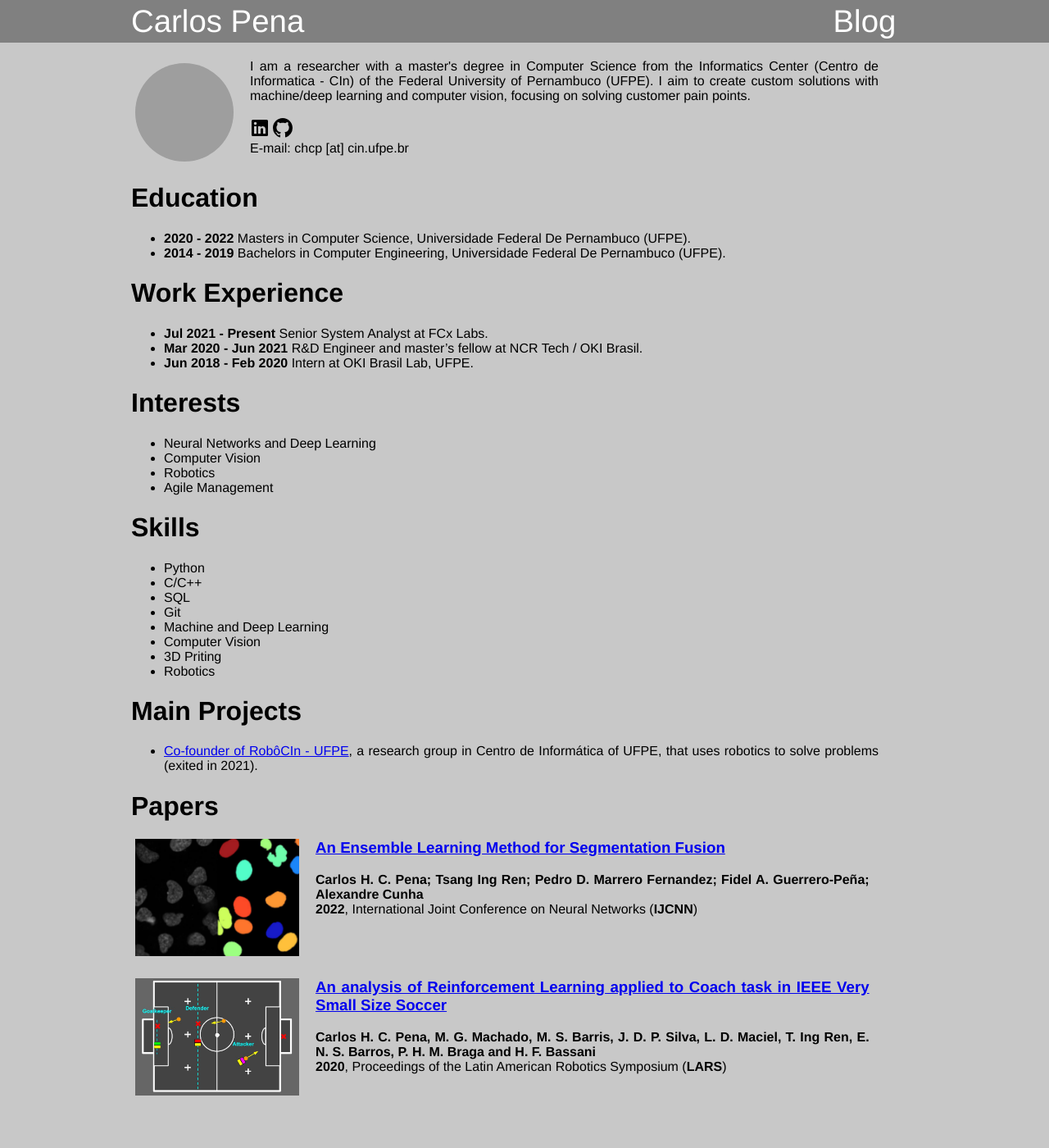
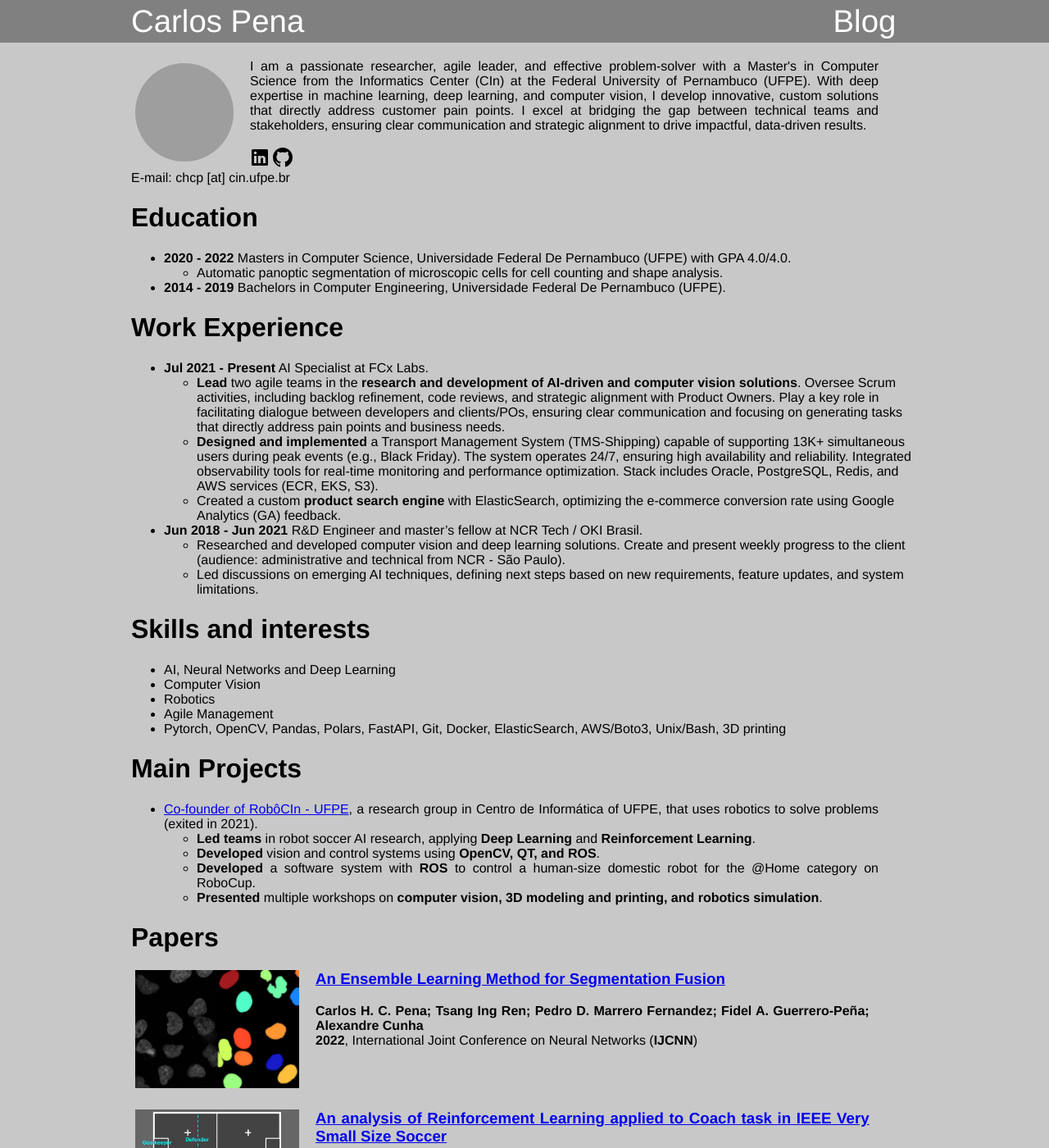
Before and after one commit to CarlosPena00/carlospena00.github.io, a Jekyll site: the page built from pages/index.md, in a window 1280 px wide and 1400 px high. Shown: the whole window at 82% size. Built offline with Jekyll 4.4.1, drawn with Linux system fonts in a browser that asks for light colours; some of the changed text lies outside the part shown; grey boxes are pictures that could not be loaded.

Commit message:
blog(me): Improve my summary in home page

```diff
--- a/pages/index.md
+++ b/pages/index.md
@@ -10,7 +10,7 @@ order: 1
 <div class="profile">
     <img class="avatar" src="https://avatars.githubusercontent.com/u/14184997">
     <div class="profiletext">
-    I am a researcher with a master's degree in Computer Science from the Informatics Center (Centro de Informatica - CIn) of the Federal University of Pernambuco (UFPE). I aim to create custom solutions with machine/deep learning and computer vision, focusing on solving customer pain points.
+    I am a passionate researcher, agile leader, and effective problem-solver with a Master's in Computer Science from the Informatics Center (CIn) at the Federal University of Pernambuco (UFPE). With deep expertise in machine learning, deep learning, and computer vision, I develop innovative, custom solutions that directly address customer pain points. I excel at bridging the gap between technical teams and stakeholders, ensuring clear communication and strategic alignment to drive impactful, data-driven results.
     <br><br>
     <a href="https://www.linkedin.com/in/chcp" target="_blank"><svg width="24" height="24" viewBox="0 0 24 24" ><path d="M20.5 2h-17A1.5 1.5 0 002 3.5v17A1.5 1.5 0 003.5 22h17a1.5 1.5 0 001.5-1.5v-17A1.5 1.5 0 0020.5 2zM8 19H5v-9h3zM6.5 8.25A1.75 1.75 0 118.3 6.5a1.78 1.78 0 01-1.8 1.75zM19 19h-3v-4.74c0-1.42-.6-1.93-1.38-1.93A1.74 1.74 0 0013 14.19a.66.66 0 000 .14V19h-3v-9h2.9v1.3a3.11 3.11 0 012.7-1.4c1.55 0 3.36.86 3.36 3.66z"></path></svg></a>
     <a href="https://github.com/CarlosPena00" target="_blank">
@@ -27,35 +27,37 @@ order: 1
 <div>
   <h1 id="education">Education</h1>
   <ul>
-    <li><strong>2020 - 2022</strong> Masters in Computer Science, Universidade Federal De Pernambuco (UFPE).</li>
+    <li><strong>2020 - 2022</strong> Masters in Computer Science, Universidade Federal De Pernambuco (UFPE) with GPA 4.0/4.0.</li>
+      <ul>
+      <li>Automatic panoptic segmentation of microscopic cells for cell counting and shape analysis.
+</li>
+      </ul>
     <li><strong>2014 - 2019</strong> Bachelors in Computer Engineering, Universidade Federal De Pernambuco (UFPE).</li>
   </ul>
 
   <h1 id="work-experience">Work Experience</h1>
   <ul>
-    <li><strong>Jul 2021 - Present</strong> Senior System Analyst at FCx Labs.</li>
-    <li><strong>Mar 2020 - Jun 2021</strong> R&amp;D Engineer and master’s fellow at NCR Tech / OKI Brasil.</li>
-    <li><strong>Jun 2018 - Feb 2020</strong> Intern at OKI Brasil Lab, UFPE.</li>
+    <li><strong>Jul 2021 - Present</strong> AI Specialist at FCx Labs. </li>
+      <ul>
+        <li> <strong>Lead</strong> two agile teams in the <strong>research and development of AI-driven and computer vision solutions</strong>. Oversee Scrum activities, including backlog refinement, code reviews, and strategic alignment with Product Owners. Play a key role in facilitating dialogue between developers and clients/POs, ensuring clear communication and focusing on generating tasks that directly address pain points and business needs. </li>
+        <li> <strong>Designed and implemented</strong> a Transport Management System (TMS-Shipping) capable of supporting 13K+ simultaneous users during peak events (e.g., Black Friday). The system operates 24/7, ensuring high availability and reliability. Integrated observability tools for real-time monitoring and performance optimization. Stack includes Oracle, PostgreSQL, Redis, and AWS services (ECR, EKS, S3). </li>
+        <li> Created a custom <strong>product search engine</strong> with ElasticSearch, optimizing the e-commerce conversion rate using Google Analytics (GA) feedback. </li>
+      </ul>
+    <li><strong>Jun 2018 - Jun 2021</strong> R&amp;D Engineer and master’s fellow at NCR Tech / OKI Brasil.</li>
+      <ul>
+        <li>Researched and developed computer vision and deep learning solutions.
+            Create and present weekly progress to the client (audience: administrative and technical from NCR - São Paulo). </li>
+        <li>Led discussions on emerging AI techniques, defining next steps based on new requirements, feature       updates, and system limitations. </li>
+      </ul>
   </ul>
 
-  <h1 id="interests">Interests</h1>
+  <h1 id="skills">Skills and interests</h1>
   <ul>
-    <li>Neural Networks and Deep Learning</li>
+    <li>AI, Neural Networks and Deep Learning</li>
     <li>Computer Vision</li>
     <li>Robotics</li>
     <li>Agile Management</li>
-  </ul>
-
-  <h1 id="skills">Skills</h1>
-  <ul>
-    <li>Python</li>
-    <li>C/C++</li>
-    <li>SQL</li>
-    <li>Git</li>
-    <li>Machine and Deep Learning</li>
-    <li>Computer Vision</li>
-    <li>3D Priting</li>
-    <li>Robotics</li>
+    <li>Pytorch, OpenCV, Pandas, Polars, FastAPI, Git, Docker, ElasticSearch, AWS/Boto3, Unix/Bash, 3D printing</li>
   </ul>
 </div>
 
@@ -63,7 +65,13 @@ order: 1
 <h1>Main Projects</h1>
   <ul class="project-list">
     <li ><a href="https://robocin.com.br/">Co-founder of RobôCIn - UFPE</a>, a research group in Centro de Informática of UFPE, that uses robotics to solve problems (exited in 2021).</li>
-  </ul>
+    <ul>
+      <li><strong>Led teams</strong> in robot soccer AI research, applying <strong>Deep Learning</strong> and <strong>Reinforcement Learning</strong>.</li>
+      <li><strong>Developed</strong> vision and control systems using <strong>OpenCV, QT, and ROS</strong>.</li>
+      <li><strong>Developed</strong> a software system with <strong>ROS</strong> to control a human-size domestic robot for the @Home category on RoboCup.</li>
+      <li><strong>Presented</strong> multiple workshops on <strong>computer vision, 3D modeling and printing, and robotics simulation</strong>.</li>
+   </ul>
+</ul>
 
 <h1>Papers</h1>
 
@@ -91,8 +99,19 @@ order: 1
     </div>
 </div>
 
+<h1>Awards</h1>
+<ul>
+    <li><strong>1st Place Team</strong> at Microsoft College Bot-ando Competition, UFPE (2019)</li>
+    <li><strong>Achieved top rankings</strong> in Latin American IEEE Very Small Size Soccer: <strong>5th</strong> (2017), <strong>4th</strong> (2020)</li>
+    <li><strong>3rd Place Team</strong> at Microsoft College Code Competition, UFPE (2018)</li>
+    <li><strong>Top 10 Project</strong> at National DragonBoard IoT Embedded Competition among 350 teams (2017)</li>
+    <li><strong>Honorable Mention</strong> at Sigfox Embedded System - WND IoT Challenge (2017)</li>
+</ul>
 
-
+<h1> Online Courses</h1>
+<ul>
+Rust (Alura 2023), Kafka (Alura 2023), Agile Management Practices SC-AMP (Agile Institute Brazil 2022), Scrum (Alura 2022), Kanban Foundation KIKF (2020), Deep Learning with Pytorch (Udemy 2018), Deep Learning: GANs and Variational Autoencoders (Udemy 2017), 3D Printing with Fusion 360 (Udemy, 2017), Android (CITi, 2016), Logic: Language and Information (Melbourne, 2015).
+</ul>
 
 </content>
 </body>
```
